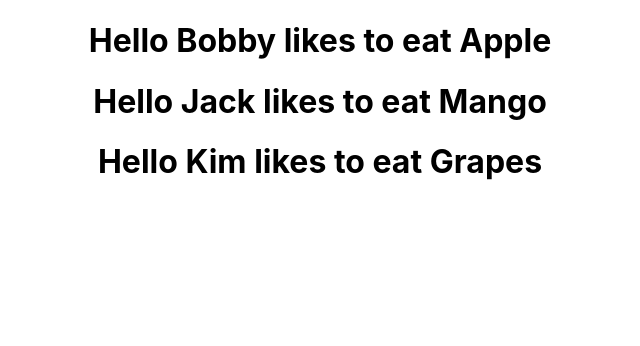
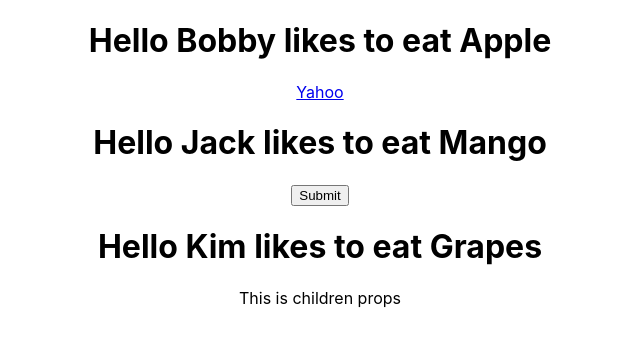
Before and after one commit to Jaswal1p/brand-new-react2023, a React (Create React App) app: page / in a window 1280 px wide. Shown: the top 346 px of the page, without its empty margins (320-960 px from the left). Built offline with nearby package versions, Linux system fonts and the light colour scheme.

Commit message:
added code to include children props with examp of text, a & button tags

```diff
--- a/src/App.js
+++ b/src/App.js
@@ -29,9 +29,15 @@ import { Greet } from './components/Greet';
 function App() {
   return (
     <div className="App">
-      <Greet name='Bobby' likesFood='Apple'></Greet>
-      <Greet name='Jack' likesFood='Mango'></Greet>
-      <Greet name='Kim' likesFood='Grapes'></Greet>
+      <Greet name='Bobby' likesFood='Apple'>
+        <a href="https://yahoo.com">Yahoo</a>
+      </Greet>
+      <Greet name='Jack' likesFood='Mango'>
+        <button>Submit</button>
+      </Greet>
+      <Greet name='Kim' likesFood='Grapes'>
+        <p>This is children props</p>
+      </Greet>
     </div>
   );
 }
--- a/src/components/Greet.js
+++ b/src/components/Greet.js
@@ -1,8 +1,14 @@
 
 export const Greet = (props) => {
 
-    return <h1>Hello {props.name} likes to eat { props.likesFood }</h1>;
-
+    return (
+    <div>
+        <h1>
+            Hello {props.name} likes to eat { props.likesFood }
+        </h1>
+        { props.children }
+    </div>
+    )
 }
 
 // export default Greet;
```
